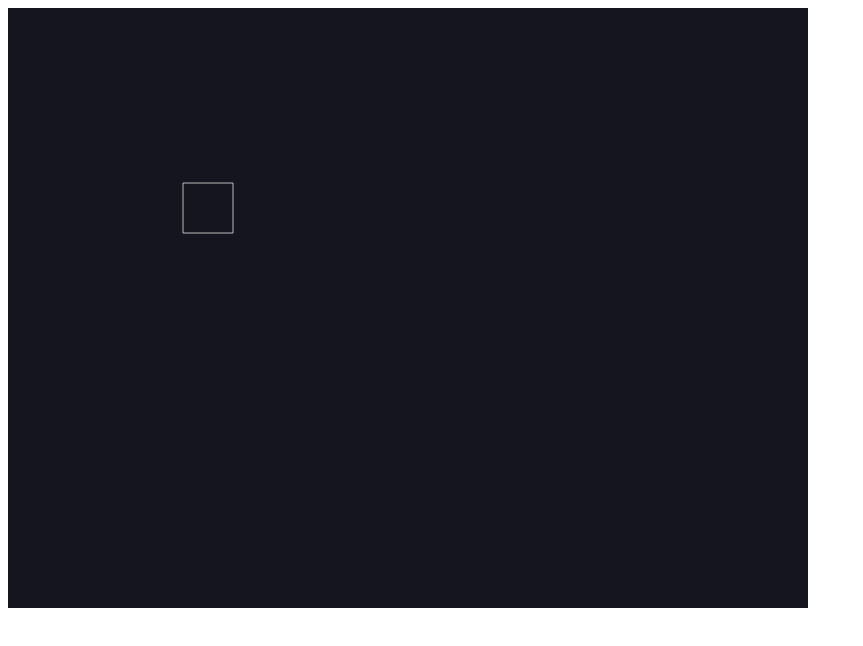
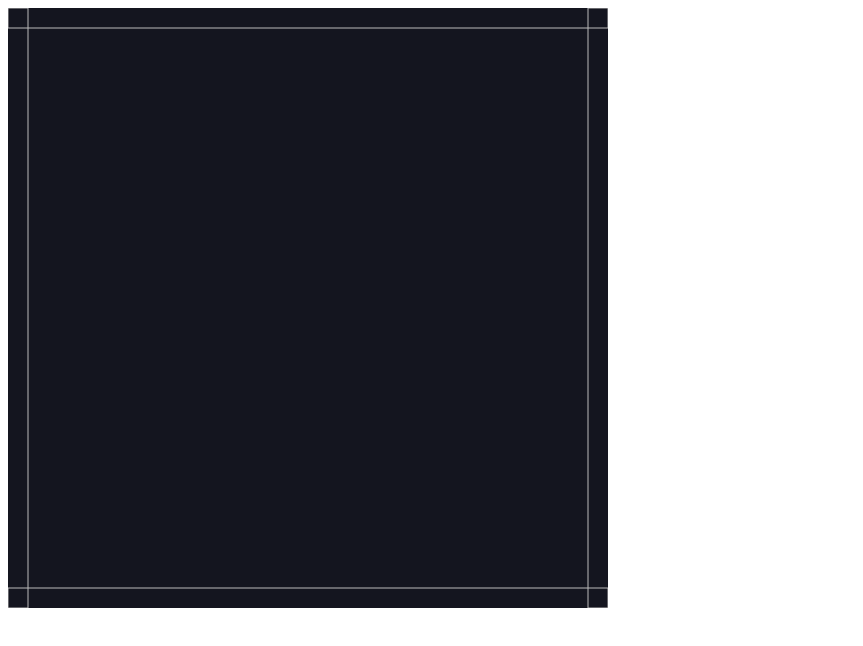
Before and after one commit to jaypeter19/Javascript-Bootcamp, a plain HTML site: page Projects/MazeGame/index.html in a window 1280 px wide. Shown: the whole page, without its empty margins (0-863 px from the left). Drawn offline with nearby package versions, Linux system fonts and the light colour scheme.

Commit message:
basic world setup engine, maze generation logic added

```diff
--- a/Projects/MazeGame/app.js
+++ b/Projects/MazeGame/app.js
@@ -3,12 +3,17 @@ const { Engine, Render, Runner, World, Bodies } = Matter;
 const engine = Engine.create();
 const { world } = engine;
 
+const cells = 3;
+const width = 600;
+const height = 600;
+
 const render = Render.create({
     element: document.body,
     engine: engine,
-    option: {
-        width: 800,
-        height: 600
+    options: {
+        wireframes: true,
+        width: width,
+        height: height
     }
 });
 
@@ -16,8 +21,36 @@ Render.run(render);
 Runner.run(Runner.create(), engine);
 
 
-const shape = Bodies.rectangle(200, 200, 50, 50, {
-    isStatic: true
+// Walls
+const walls = [
+    Bodies.rectangle(width / 2, 0, width, 40, {
+        isStatic: true
+    }),
+    Bodies.rectangle(width / 2, height, width, 40, {
+        isStatic: true
+    }),
+    Bodies.rectangle(0, height / 2, 40, height, {
+        isStatic: true
+    }),
+    Bodies.rectangle(width, height / 2, 40, height, {
+        isStatic: true
+    })
+];
+
+World.add(world, walls);
+
+
+// Maze Generation
+
+
+const grid = Array(cells).fill(null).map(() => {
+    return Array(cells).fill(false);
 });
 
-World.add(world, shape);
+const verticals = Array(cells).fill(null).map(() => {
+    return Array(cells - 1).fill(false);
+})
+
+const horizontals = Array(cells - 1).fill(null).map(() => {
+    return Array(cells).fill(false);
+})
```
Also changed, not shown: Projects/MazeGame/index.html (line endings or trailing spaces).
